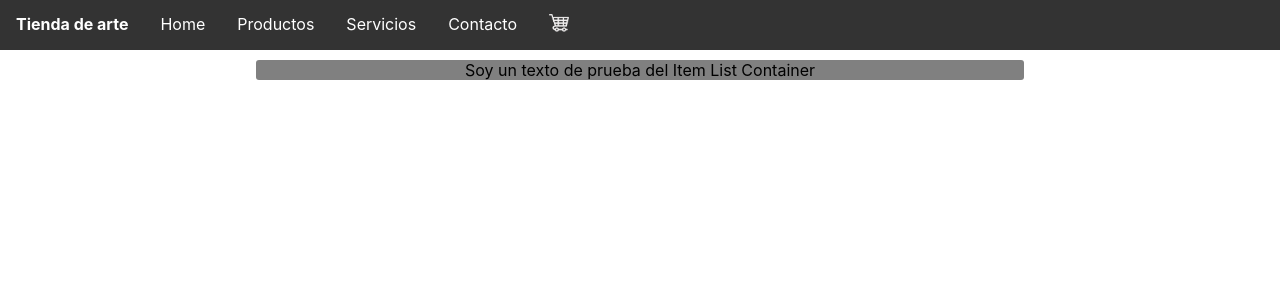
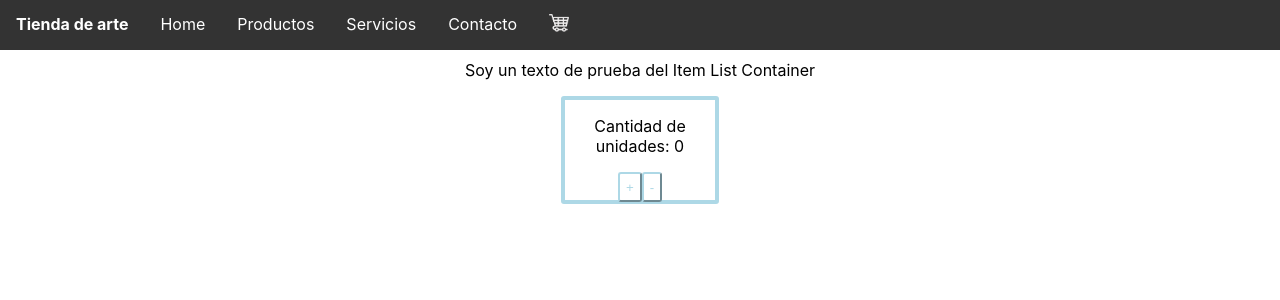
Before and after one commit to beryerot/cursoreact, a React (Create React App) app: page / in a window 1280 px wide. Shown: the top 300 px of the page. Built offline with nearby package versions, Linux system fonts and the light colour scheme.

Commit message:
Desafío Contador

```diff
--- /dev/null
+++ b/src/components/itemCount.css
@@ -0,0 +1,26 @@
+.contador{
+    display: flex;
+    background-color: none;
+    border: lightblue 4px solid;
+    border-radius: 3px;
+    justify-content: center;
+    flex-wrap: wrap;
+    height: 100px;
+    width: 150px;
+    margin-left: auto;
+    margin-right: auto;
+}
+
+button{
+    background-color: white;
+    border-color: lightblue;
+    border-radius: 3px;
+    color: lightblue;
+    height: 30px;
+
+}
+
+.botonera{
+    width: 100%;
+    text-align: center;
+}
--- /dev/null
+++ b/src/components/itemCount.js
@@ -0,0 +1,32 @@
+import React, {useState} from 'react';
+import "./itemCount.css"
+
+const ItemCount = () => {
+
+    const [counter, setCounter] = useState(0);
+    const stock = 4
+    function handlerCounterUp() {
+        if (counter < stock){
+        setCounter(counter + 1)
+        } else {
+            alert("No hay más stock disponible")
+        } ;
+    };
+      function handlerCounterDown() {
+        if (counter > 0){
+        setCounter(counter - 1);
+        } else{
+            alert("La cantidad no puede ser menor a 0")
+        }
+    }
+
+  return <div className="contador">
+      <p>Cantidad de unidades: {counter}</p>
+      <div className="botonera">
+      <button onClick={handlerCounterUp}>+</button>
+      <button onClick={handlerCounterDown}>-</button>
+      </div>
+    </div>;
+};
+
+export default ItemCount;
--- a/src/components/itemListContainer.css
+++ b/src/components/itemListContainer.css
@@ -1,6 +1,4 @@
 .itemList{
-    background-color: grey;
-    width: 60%;
     margin-left: auto;
     margin-right: auto;
     border-radius: 3px;
--- a/src/components/itemListContainer.js
+++ b/src/components/itemListContainer.js
@@ -1,4 +1,5 @@
 import React from "react";
+import ItemCount from "./itemCount"
 import "./itemListContainer.css"
 
 const itemListContainer = ({text}) => {
@@ -6,6 +7,7 @@ const itemListContainer = ({text}) => {
     return(
         <div className="itemList">
         <p>{text}</p>
+        <ItemCount />
         </div>
         )
 }
```
